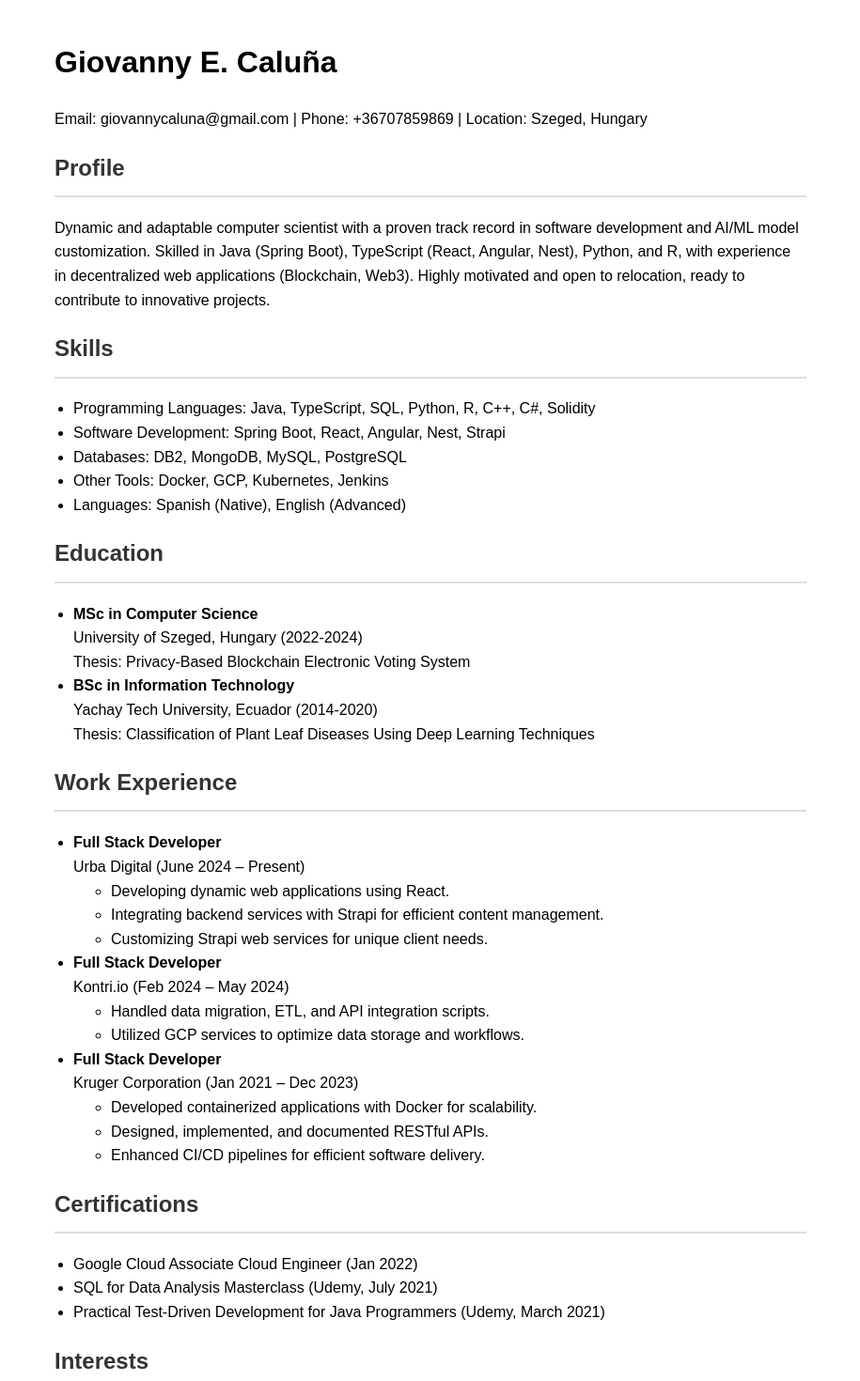
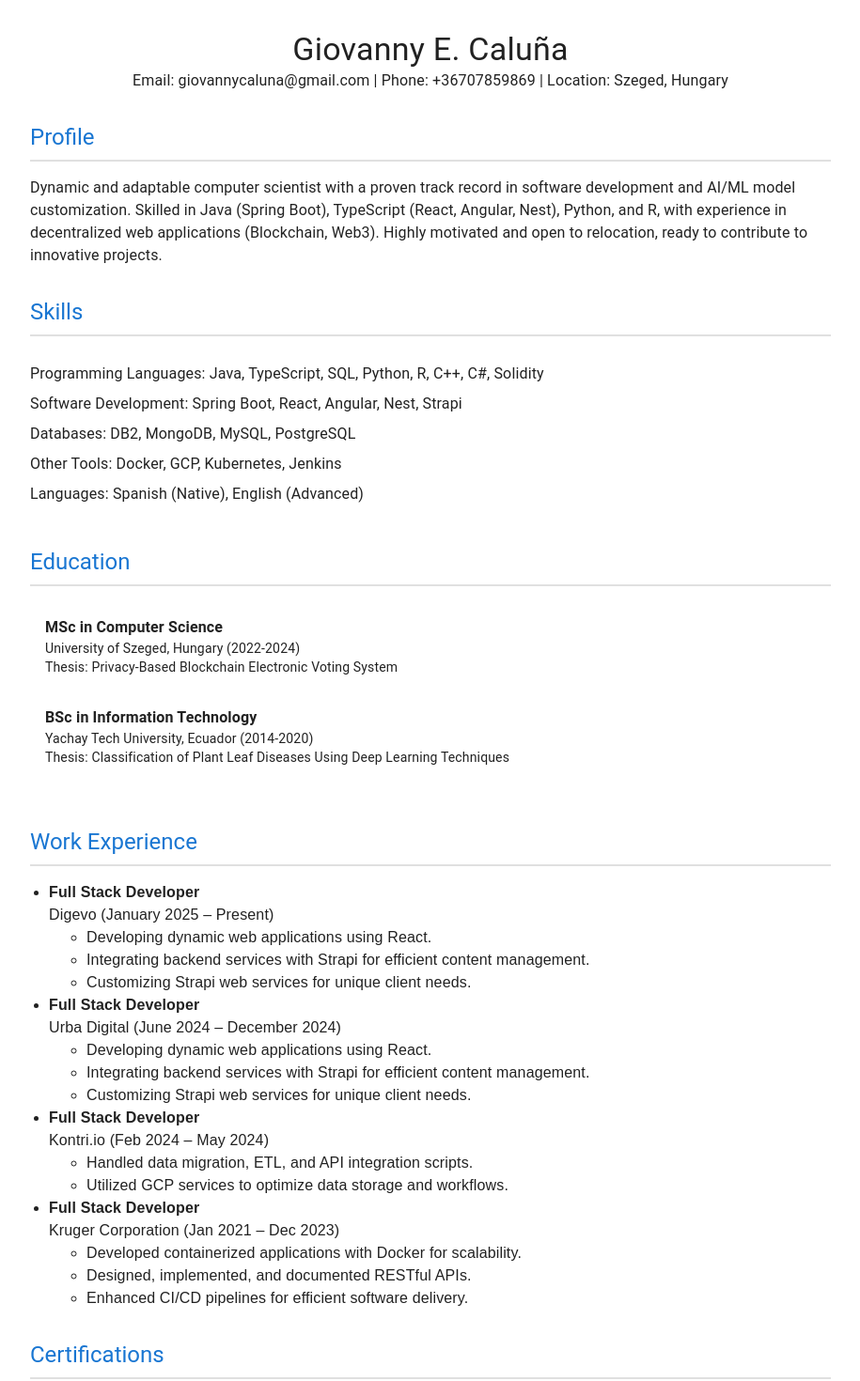
Before and after one commit to giovannyCaluna/my-site, a React (Create React App) app: page / in a window 1280 px wide. Shown: the top 1470 px of the page at 94% size, without its empty margins (182-1097 px from the left). Built offline with nearby package versions, Linux system fonts and the light colour scheme.

Commit message:
Split into components and add material UI

```diff
--- a/package.json
+++ b/package.json
@@ -4,6 +4,9 @@
   "version": "0.1.0",
   "private": true,
   "dependencies": {
+    "@emotion/react": "^11.14.0",
+    "@emotion/styled": "^11.14.0",
+    "@mui/material": "^6.3.0",
     "@types/jest": "^29.5.14",
     "@types/node": "^22.10.2",
     "@types/react": "^19.0.2",
--- a/public/index.html
+++ b/public/index.html
@@ -2,7 +2,7 @@
 <html lang="en">
   <head>
     <meta charset="utf-8" />
-    <link rel="icon" href="%PUBLIC_URL%/favicon.ico" />
+    <link rel="icon" href="%PUBLIC_URL%/ecuador.jpg" />
     <meta name="viewport" content="width=device-width, initial-scale=1" />
     <meta name="theme-color" content="#000000" />
     <meta
--- a/src/App.js
+++ b/src/App.js
@@ -1,93 +1,25 @@
 import './App.css';
+import { Container, CssBaseline } from '@mui/material';
+import Header from './components/Header';
+import Profile from './components/Profile';
+import Skills from './components/Skills';
+import Education from './components/Education';
+import WorkExperience from './components/WorkExperience';
+import Certifications from './components/Certifications';
+import Interests from './components/Interests';
 
 function App() {
   return (
-    <div style={{ fontFamily: 'Arial, sans-serif', lineHeight: '1.6', padding: '20px', maxWidth: '800px', margin: '0 auto' }}>
-      <header>
-        <h1>Giovanny E. Caluña</h1>
-        <p>Email: giovannycaluna@gmail.com | Phone: +36707859869 | Location: Szeged, Hungary</p>
-      </header>
-
-      <section>
-        <h2 style={{ color: '#333', borderBottom: '2px solid #ddd', paddingBottom: '10px' }}>Profile</h2>
-        <p>
-          Dynamic and adaptable computer scientist with a proven track record in software development and AI/ML model customization. Skilled in Java (Spring Boot), TypeScript (React, Angular, Nest), Python, and R, with experience in decentralized web applications (Blockchain, Web3). Highly motivated and open to relocation, ready to contribute to innovative projects.
-        </p>
-      </section>
-
-      <section>
-        <h2 style={{ color: '#333', borderBottom: '2px solid #ddd', paddingBottom: '10px' }}>Skills</h2>
-        <ul style={{ paddingLeft: '20px' }}>
-          <li>Programming Languages: Java, TypeScript, SQL, Python, R, C++, C#, Solidity</li>
-          <li>Software Development: Spring Boot, React, Angular, Nest, Strapi</li>
-          <li>Databases: DB2, MongoDB, MySQL, PostgreSQL</li>
-          <li>Other Tools: Docker, GCP, Kubernetes, Jenkins</li>
-          <li>Languages: Spanish (Native), English (Advanced)</li>
-        </ul>
-      </section>
-
-      <section>
-        <h2 style={{ color: '#333', borderBottom: '2px solid #ddd', paddingBottom: '10px' }}>Education</h2>
-        <ul style={{ paddingLeft: '20px' }}>
-          <li>
-            <strong>MSc in Computer Science</strong><br />
-            University of Szeged, Hungary (2022-2024)<br />
-            Thesis: Privacy-Based Blockchain Electronic Voting System
-          </li>
-          <li>
-            <strong>BSc in Information Technology</strong><br />
-            Yachay Tech University, Ecuador (2014-2020)<br />
-            Thesis: Classification of Plant Leaf Diseases Using Deep Learning Techniques
-          </li>
-        </ul>
-      </section>
-
-      <section>
-        <h2 style={{ color: '#333', borderBottom: '2px solid #ddd', paddingBottom: '10px' }}>Work Experience</h2>
-        <ul style={{ paddingLeft: '20px' }}>
-          <li>
-            <strong>Full Stack Developer</strong><br />
-            Urba Digital (June 2024 – Present)<br />
-            <ul>
-              <li>Developing dynamic web applications using React.</li>
-              <li>Integrating backend services with Strapi for efficient content management.</li>
-              <li>Customizing Strapi web services for unique client needs.</li>
-            </ul>
-          </li>
-          <li>
-            <strong>Full Stack Developer</strong><br />
-            Kontri.io (Feb 2024 – May 2024)<br />
-            <ul>
-              <li>Handled data migration, ETL, and API integration scripts.</li>
-              <li>Utilized GCP services to optimize data storage and workflows.</li>
-            </ul>
-          </li>
-          <li>
-            <strong>Full Stack Developer</strong><br />
-            Kruger Corporation (Jan 2021 – Dec 2023)<br />
-            <ul>
-              <li>Developed containerized applications with Docker for scalability.</li>
-              <li>Designed, implemented, and documented RESTful APIs.</li>
-              <li>Enhanced CI/CD pipelines for efficient software delivery.</li>
-            </ul>
-          </li>
-        </ul>
-      </section>
-
-      <section>
-        <h2 style={{ color: '#333', borderBottom: '2px solid #ddd', paddingBottom: '10px' }}>Certifications</h2>
-        <ul style={{ paddingLeft: '20px' }}>
-          <li>Google Cloud Associate Cloud Engineer (Jan 2022)</li>
-          <li>SQL for Data Analysis Masterclass (Udemy, July 2021)</li>
-          <li>Practical Test-Driven Development for Java Programmers (Udemy, March 2021)</li>
-        </ul>
-      </section>
-
-      <section>
-        <h2 style={{ color: '#333', borderBottom: '2px solid #ddd', paddingBottom: '10px' }}>Interests</h2>
-        <p>Blockchain, AI/ML, Decentralized Applications, Technology Trends</p>
-      </section>
-    </div>
+    <Container maxWidth="md" sx={{ fontFamily: 'Arial, sans-serif', paddingTop: 4 }}>
+      <CssBaseline />
+      <Header />
+      <Profile />
+      <Skills />
+      <Education />
+      <WorkExperience />
+      <Certifications />
+      <Interests />
+    </Container>
   );
 }
 
--- /dev/null
+++ b/src/components/Certifications.js
@@ -0,0 +1,15 @@
+import Section from './Section';
+
+function Certifications() {
+  return (
+    <Section title="Certifications">
+      <ul style={{ paddingLeft: '20px' }}>
+        <li>Google Cloud Associate Cloud Engineer (Jan 2022)</li>
+        <li>SQL for Data Analysis Masterclass (Udemy, July 2021)</li>
+        <li>Practical Test-Driven Development for Java Programmers (Udemy, March 2021)</li>
+      </ul>
+    </Section>
+  );
+}
+
+export default Certifications;
--- /dev/null
+++ b/src/components/Education.js
@@ -0,0 +1,39 @@
+import Section from './Section';
+import { List, ListItem, Typography } from '@mui/material';
+
+function Education() {
+  const education = [
+    {
+      degree: 'MSc in Computer Science',
+      institution: 'University of Szeged, Hungary (2022-2024)',
+      thesis: 'Privacy-Based Blockchain Electronic Voting System',
+    },
+    {
+      degree: 'BSc in Information Technology',
+      institution: 'Yachay Tech University, Ecuador (2014-2020)',
+      thesis: 'Classification of Plant Leaf Diseases Using Deep Learning Techniques',
+    },
+  ];
+
+  return (
+    <Section title="Education">
+      <List>
+        {education.map((edu, index) => (
+          <ListItem key={index} sx={{ display: 'block', marginBottom: 2 }}>
+            <Typography variant="body1" component="div">
+              <strong>{edu.degree}</strong>
+            </Typography>
+            <Typography variant="body2" component="div">
+              {edu.institution}
+            </Typography>
+            <Typography variant="body2" component="div">
+              Thesis: {edu.thesis}
+            </Typography>
+          </ListItem>
+        ))}
+      </List>
+    </Section>
+  );
+}
+
+export default Education;
--- /dev/null
+++ b/src/components/Header.js
@@ -0,0 +1,16 @@
+import { Typography, Box } from '@mui/material';
+
+function Header() {
+  return (
+    <Box component="header" sx={{ textAlign: 'center', marginBottom: 4 }}>
+      <Typography variant="h4" component="h1">
+        Giovanny E. Caluña
+      </Typography>
+      <Typography variant="body1">
+        Email: giovannycaluna@gmail.com | Phone: +36707859869 | Location: Szeged, Hungary
+      </Typography>
+    </Box>
+  );
+}
+
+export default Header;
--- /dev/null
+++ b/src/components/Interests.js
@@ -0,0 +1,11 @@
+import Section from './Section';
+
+function Interests() {
+  return (
+    <Section title="Interests">
+      <p>Blockchain, AI/ML, Decentralized Applications, Technology Trends</p>
+    </Section>
+  );
+}
+
+export default Interests;
--- /dev/null
+++ b/src/components/Profile.js
@@ -0,0 +1,14 @@
+import Section from './Section';
+import { Typography } from '@mui/material';
+
+function Profile() {
+  return (
+    <Section title="Profile">
+      <Typography variant="body1">
+        Dynamic and adaptable computer scientist with a proven track record in software development and AI/ML model customization. Skilled in Java (Spring Boot), TypeScript (React, Angular, Nest), Python, and R, with experience in decentralized web applications (Blockchain, Web3). Highly motivated and open to relocation, ready to contribute to innovative projects.
+      </Typography>
+    </Section>
+  );
+}
+
+export default Profile;
--- /dev/null
+++ b/src/components/Section.js
@@ -0,0 +1,23 @@
+import { Box, Typography } from '@mui/material';
+
+function Section({ title, children }) {
+  return (
+    <Box component="section" sx={{ marginBottom: 4 }}>
+      <Typography
+        variant="h5"
+        component="h2"
+        sx={{
+          color: 'primary.main',
+          borderBottom: '2px solid',
+          borderColor: 'divider',
+          paddingBottom: 1,
+        }}
+      >
+        {title}
+      </Typography>
+      <Box sx={{ marginTop: 2 }}>{children}</Box>
+    </Box>
+  );
+}
+
+export default Section;
--- /dev/null
+++ b/src/components/Skills.js
@@ -0,0 +1,26 @@
+import Section from './Section';
+import { List, ListItem, ListItemText } from '@mui/material';
+
+function Skills() {
+  const skills = [
+    'Programming Languages: Java, TypeScript, SQL, Python, R, C++, C#, Solidity',
+    'Software Development: Spring Boot, React, Angular, Nest, Strapi',
+    'Databases: DB2, MongoDB, MySQL, PostgreSQL',
+    'Other Tools: Docker, GCP, Kubernetes, Jenkins',
+    'Languages: Spanish (Native), English (Advanced)',
+  ];
+
+  return (
+    <Section title="Skills">
+      <List>
+        {skills.map((skill, index) => (
+          <ListItem key={index} disablePadding>
+            <ListItemText primary={skill} />
+          </ListItem>
+        ))}
+      </List>
+    </Section>
+  );
+}
+
+export default Skills;
--- /dev/null
+++ b/src/components/WorkExperience.js
@@ -0,0 +1,47 @@
+import Section from './Section';
+
+function WorkExperience() {
+  return (
+    <Section title="Work Experience">
+      <ul style={{ paddingLeft: '20px' }}>
+      <li>
+          <strong>Full Stack Developer</strong><br />
+          Digevo (January 2025 – Present)<br />
+          <ul>
+            <li>Developing dynamic web applications using React.</li>
+            <li>Integrating backend services with Strapi for efficient content management.</li>
+            <li>Customizing Strapi web services for unique client needs.</li>
+          </ul>
+        </li>
+        <li>
+          <strong>Full Stack Developer</strong><br />
+          Urba Digital (June 2024 – December 2024)<br />
+          <ul>
+            <li>Developing dynamic web applications using React.</li>
+            <li>Integrating backend services with Strapi for efficient content management.</li>
+            <li>Customizing Strapi web services for unique client needs.</li>
+          </ul>
+        </li>
+        <li>
+          <strong>Full Stack Developer</strong><br />
+          Kontri.io (Feb 2024 – May 2024)<br />
+          <ul>
+            <li>Handled data migration, ETL, and API integration scripts.</li>
+            <li>Utilized GCP services to optimize data storage and workflows.</li>
+          </ul>
+        </li>
+        <li>
+          <strong>Full Stack Developer</strong><br />
+          Kruger Corporation (Jan 2021 – Dec 2023)<br />
+          <ul>
+            <li>Developed containerized applications with Docker for scalability.</li>
+            <li>Designed, implemented, and documented RESTful APIs.</li>
+            <li>Enhanced CI/CD pipelines for efficient software delivery.</li>
+          </ul>
+        </li>
+      </ul>
+    </Section>
+  );
+}
+
+export default WorkExperience;
```
Also changed, not shown: 1 other file (tests, documents, lock files or other folders).
